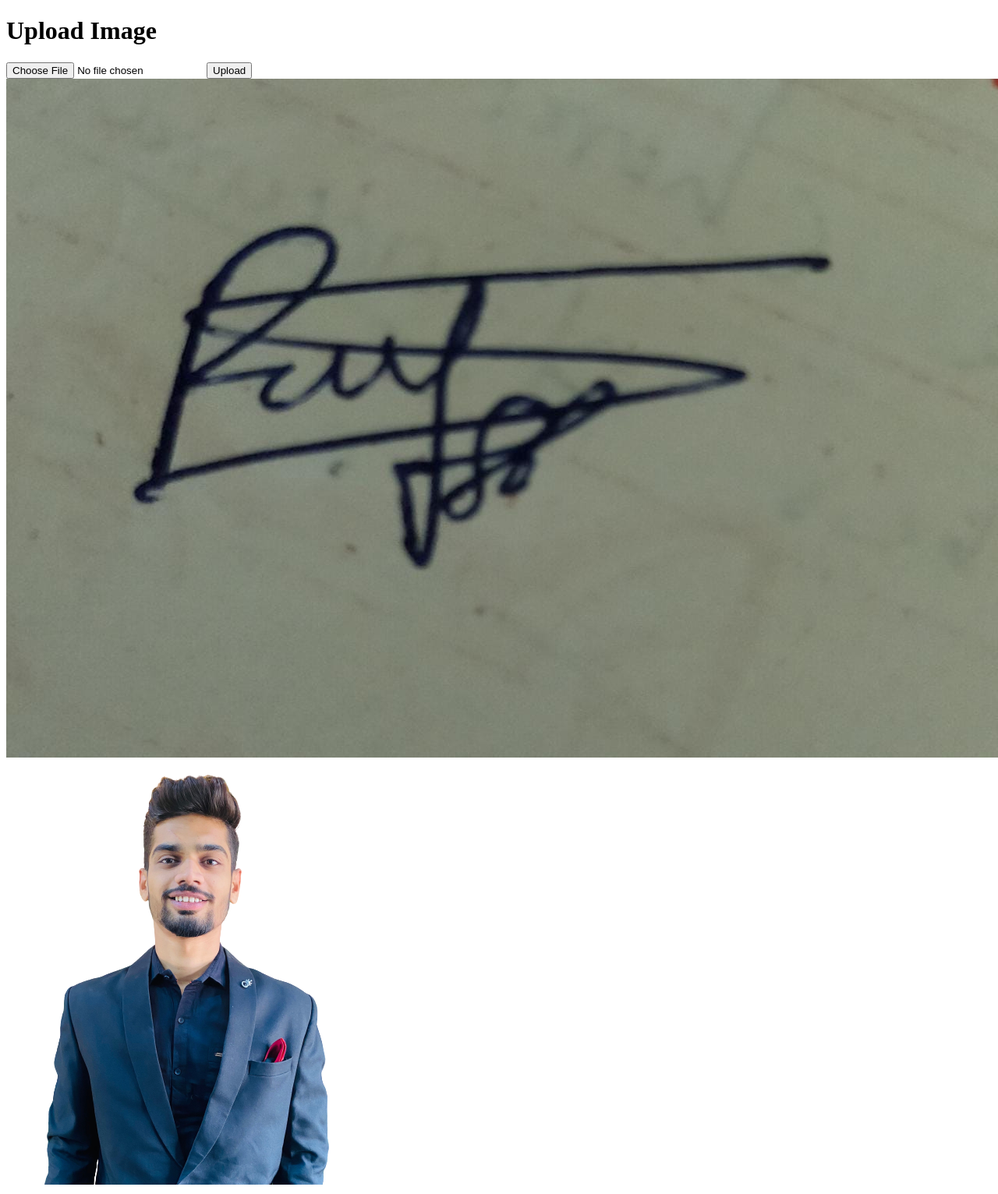
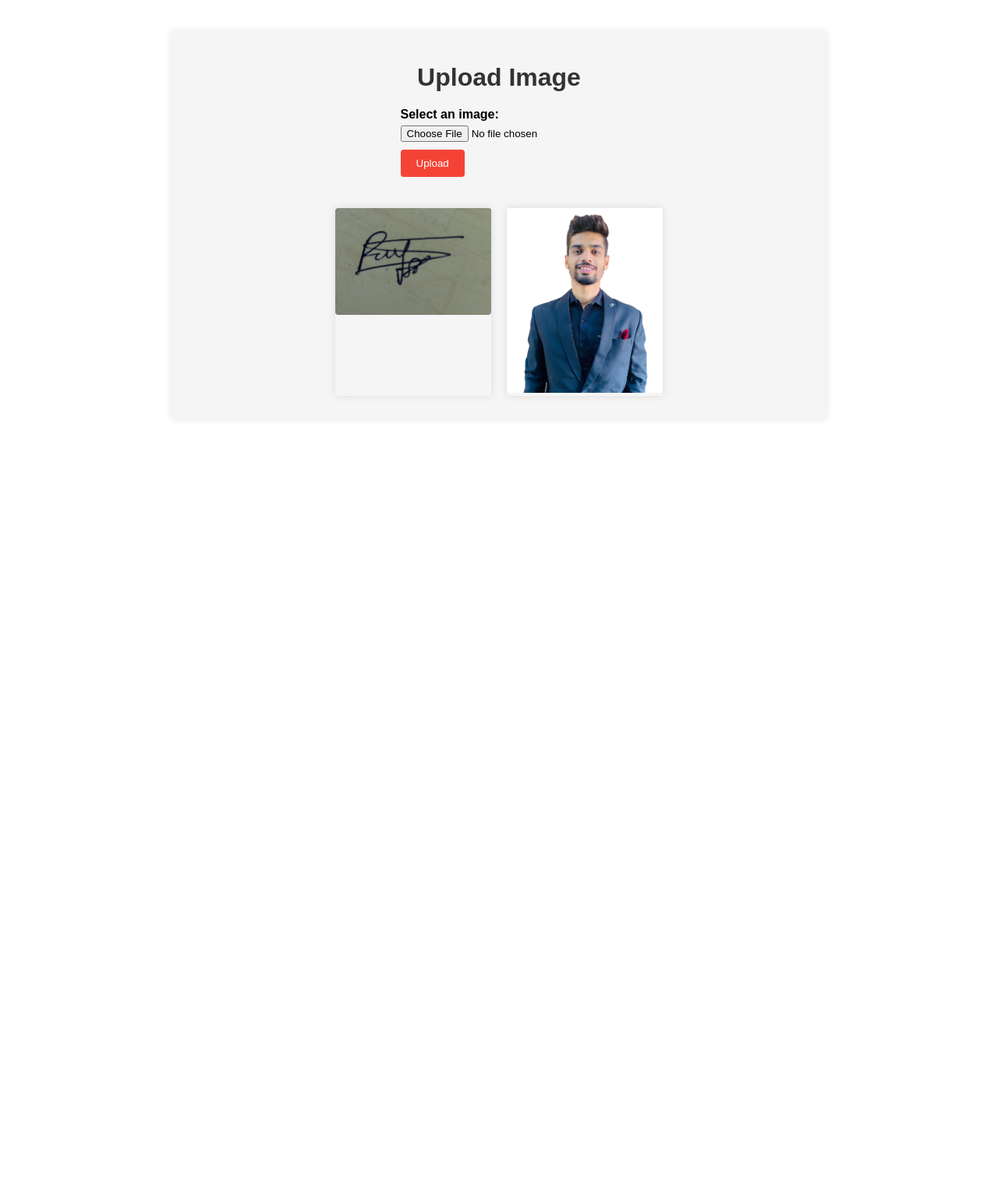
Before and after one commit to s4shantanu/Django-IMG-Uploader, a Django app: template imageuploader/myapp/templates/myapp/home.html in a window 1280 px wide. Shown: the whole page at 78% size. After the commit the page ends 514 px from the top, so only its background shows below. Run offline with Django 4.2, Linux system fonts and the light colour scheme; the template is opened without the code that fills it: values that come from a table or form of the project are taken from there, others are empty; data comes from the database, SQL or seed files in the repository.

Commit message:
make css for attractive ui

```diff
--- a/imageuploader/myapp/templates/myapp/home.html
+++ b/imageuploader/myapp/templates/myapp/home.html
@@ -1,4 +1,4 @@
-<!DOCTYPE html>
+{% comment %} <!DOCTYPE html>
 <html>
   <head>
     <meta charset="utf-8" />
@@ -28,4 +28,111 @@
 
     <script src="" async defer></script>
   </body>
+</html> {% endcomment %}
+
+
+<!DOCTYPE html>
+<html>
+  <head>
+    <meta charset="utf-8" />
+    <meta http-equiv="X-UA-Compatible" content="IE=edge" />
+    <title>Image Uploader</title>
+    <meta name="description" content="" />
+    <meta name="viewport" content="width=device-width, initial-scale=1" />
+    <style>
+      body {
+        font-family: Arial, sans-serif;
+        margin: 0;
+        padding: 0;
+      }
+
+      .container {
+        max-width: 800px;
+        margin: 40px auto;
+        padding: 20px;
+        background-color: #f5f5f5;
+        box-shadow: 0 0 10px rgba(0, 0, 0, 0.1);
+      }
+
+      .upload-form {
+        display: flex;
+        flex-direction: column;
+        align-items: center;
+      }
+
+      .upload-form h1 {
+        margin-bottom: 20px;
+        color: #333;
+      }
+
+      .upload-form .form-group {
+        margin-bottom: 10px;
+      }
+
+      .upload-form label {
+        display: block;
+        font-weight: bold;
+      }
+
+      .upload-form input[type="file"] {
+        margin-top: 5px;
+      }
+
+      .upload-form .btn {
+        padding: 10px 20px;
+        background-color: #f44336;
+        color: #fff;
+        border: none;
+        border-radius: 4px;
+        cursor: pointer;
+      }
+
+      .upload-form .btn:hover {
+        background-color: #d32f2f;
+      }
+
+      .image-gallery {
+        display: flex;
+        flex-wrap: wrap;
+        justify-content: center;
+        margin-top: 30px;
+      }
+
+      .image-gallery .image-item {
+        flex: 0 0 200px;
+        margin: 10px;
+        box-shadow: 0 0 10px rgba(0, 0, 0, 0.1);
+      }
+
+      .image-gallery img {
+        width: 100%;
+        height: auto;
+        border-radius: 4px;
+      }
+    </style>
+  </head>
+  <body>
+    <div class="container">
+      <div class="upload-form">
+        <h1>Upload Image</h1>
+        <form action="" method="post" enctype="multipart/form-data">
+          {% csrf_token %}
+          <div class="form-group">
+            <label for="image">Select an image:</label>
+            <input type="file" name="image" id="image" accept="image/*" />
+          </div>
+          <input type="submit" class="btn" value="Upload" />
+        </form>
+      </div>
+      <div class="image-gallery">
+        {% for image in images %}
+        <div class="image-item">
+          <img src="{{ image.photo.url }}" alt="Uploaded Image" />
+        </div>
+        {% endfor %}
+      </div>
+    </div>
+
+    <script src="" async defer></script>
+  </body>
 </html>
```
Also changed, not shown: imageuploader/myapp/templates/style/main.css (added, +59 -0 lines).
